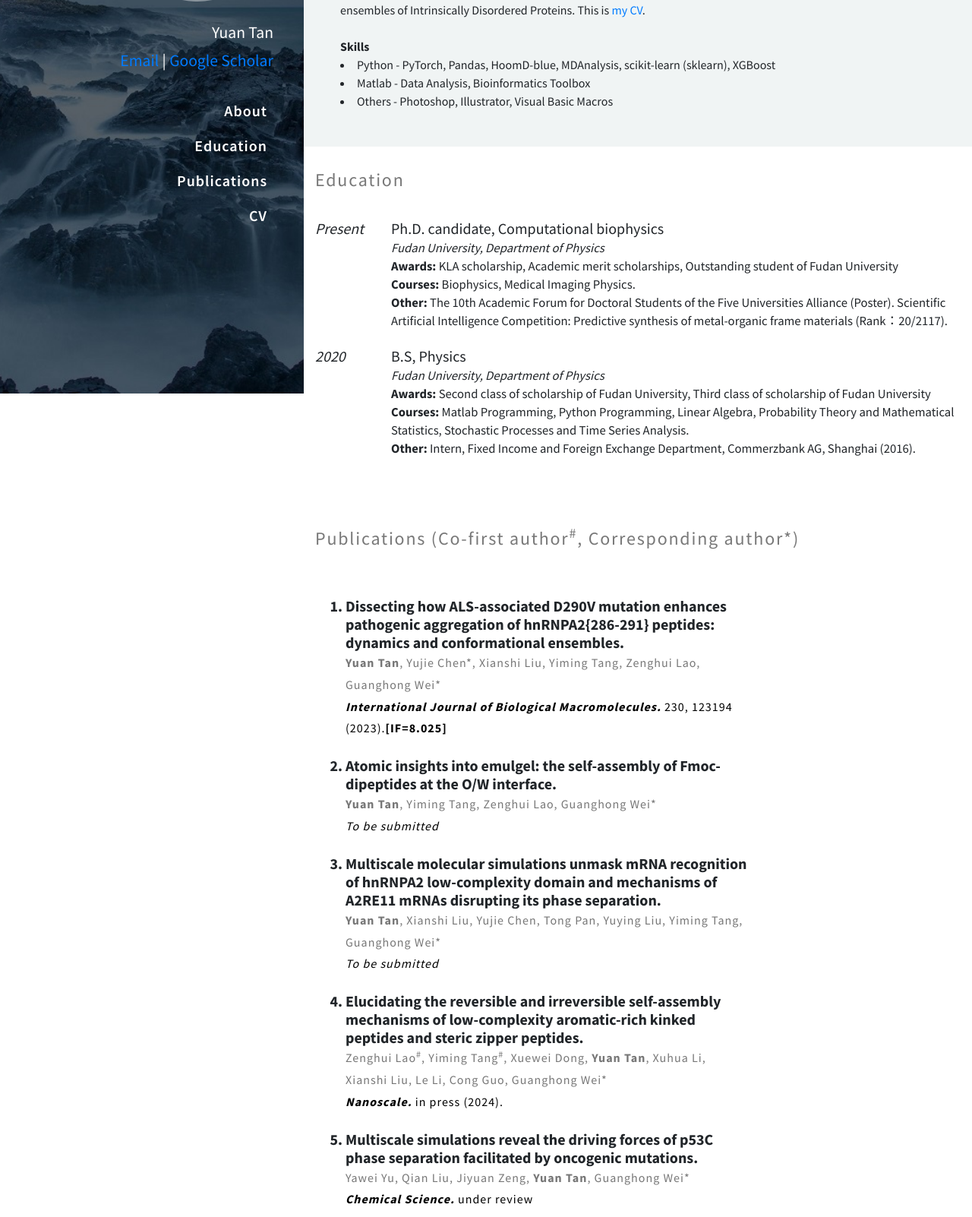
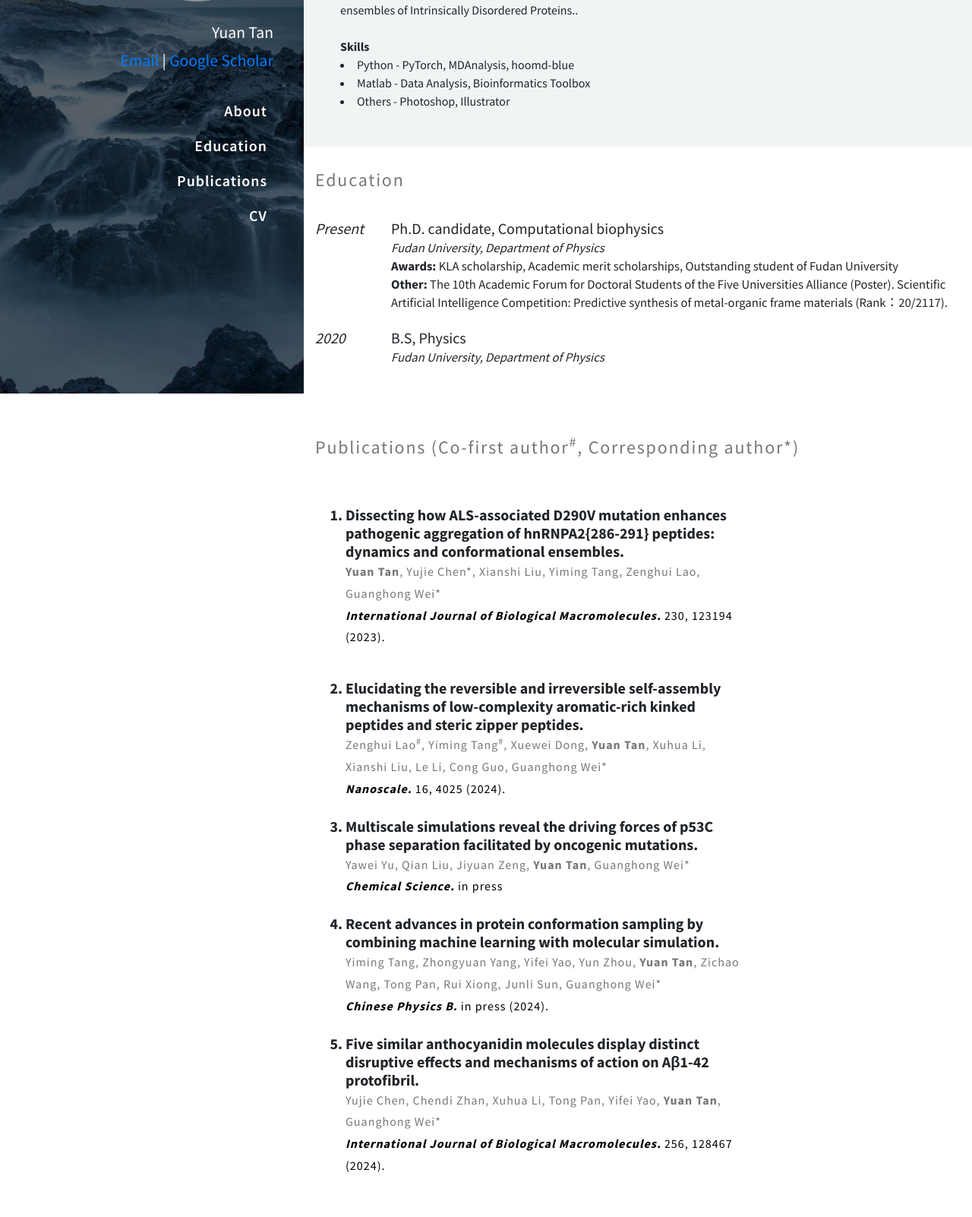
Before and after one commit to cirrrrcle/YuanTan, a plain HTML site: page index.html in a window 1280 px wide. Shown: the part 282-1884 px from the top of the page at 76% size. Drawn offline with Linux system fonts and the light colour scheme.

Commit message:
Update index.html

```diff
--- a/index.html
+++ b/index.html
@@ -74,20 +74,20 @@
 		  <!-- <h6>Department of Physics</a><br>Fudan University</a><br>China, Shanghai<br></h6> -->
 
           <br>
-          I am a Ph.D. candidate in computational biophysics, supervised by <a href="http://www.physics.fudan.edu.cn/tps/people/ghwei/index_en.htm">Prof. Guanghong Wei</a>. My research interest goes from <b>computational modelling and simulation</b> to <b>machine learning</b>. I have worked in the past on questions about (1) phase separation in biological systems, (2) pathogenic aggregation caused by desease-related mutations and (3) functional self-assembling novel biomaterials. I combined multiscale physical models (coarse-grained/all-atom) with various sampling methods (Monte Carlo/Langevin dynamics/molecular dynamics). Recently, I am using machine learning methods to predict synthesis properties of metal-organic frame materials and to investigate conformational ensembles of Intrinsically Disordered Proteins. This is <a href="files/CV.pdf">my CV</a>.
+          I am a Ph.D. candidate in computational biophysics, supervised by <a href="http://www.physics.fudan.edu.cn/tps/people/ghwei/index_en.htm">Prof. Guanghong Wei</a>. My research interest goes from <b>computational modelling and simulation</b> to <b>machine learning</b>. I have worked in the past on questions about (1) phase separation in biological systems, (2) pathogenic aggregation caused by desease-related mutations and (3) functional self-assembling novel biomaterials. I combined multiscale physical models (coarse-grained/all-atom) with various sampling methods (Monte Carlo/Langevin dynamics/molecular dynamics). Recently, I am using machine learning methods to predict synthesis properties of metal-organic frame materials and to investigate conformational ensembles of Intrinsically Disordered Proteins.</a>.
 		  <!-- I am a Ph.D. candidate in computational biophysics, supervised by <a href="http://www.physics.fudan.edu.cn/tps/people/ghwei/index_en.htm">Prof. Guanghong Wei</a>. My research interest goes from <b>computational modelling and simulation</b> to <b>machine learning</b>. I have worked in the past on questions about phase separation in biological systems, pathogenic aggregation caused by desease-related mutations and functional self-assembling novel biomaterials, combining multiscale physical models (coarse-grained/all-atom) with various sampling methods (Monte Carlo/Langevin dynamics/molecular dynamics). Recently, I am using machine learning methods to predict synthesis properties of metal-organic frame materials, to investigate conformational ensembles of Intrinsically Disordered Proteins and to more efficiently remap from coarse-grained to all-atom conformations. This is <a href="files/CV.pdf">my CV</a>. -->
 
           <br><br>
           <strong>Skills</strong>
           </p>
-          <li>Python - PyTorch, Pandas, HoomD-blue, MDAnalysis, scikit-learn (sklearn), XGBoost</li>
+          <li>Python - PyTorch, MDAnalysis, hoomd-blue</li>
           <!-- <li>Python - PyTorch, Pandas, HoomD-blue, MDAnalysis, scikit-learn (sklearn), XGBoost, TensorFlow 2 + Keras</li> -->
           <li>Matlab - Data Analysis, Bioinformatics Toolbox</li>
           <!-- <li>C++ - Data Analysis, GROMACS</li> -->
           <!-- <li>Fortran - CAMPARI</li> -->
           <!-- <li>Visual Basic - Data Analysis, Macro in Excel</li> -->
           <!-- <li>Photoshop; Adobe Ai; Shapr3D/KeyShot (Modeling/Rendering)</li> -->
-          <li>Others - Photoshop, Illustrator, Visual Basic Macros</li>
+          <li>Others - Photoshop, Illustrator</li>
           <!-- <li>Geometric deep learning</li>        -->
           <!--a class="btn btn-primary mt-lg-5 mt-3 agile-link-bnr" href="#experience" role="button">Learn More</a-->
           <!-- <br> -->
@@ -160,15 +160,15 @@
 			<h5 style="padding-left: 5em;"><i><span style="font-size: smaller;">Fudan University, Department of Physics</span></i></h5>
 			<h5 style="padding-left: 5em;"><span style="font-size: smaller;"><strong>Awards:</strong> KLA scholarship, Academic merit scholarships, Outstanding student of Fudan University</span></h5>
 			<!-- <h5 style="padding-left: 5em;"><span style="font-size: smaller;"><strong>Courses:</strong> Biophysics, Medical Imaging Physics, PyTorch: From Beginner to Advanced.</span></h5> -->
-			<h5 style="padding-left: 5em;"><span style="font-size: smaller;"><strong>Courses:</strong> Biophysics, Medical Imaging Physics.</span></h5>
+			<!-- <h5 style="padding-left: 5em;"><span style="font-size: smaller;"><strong>Courses:</strong> Biophysics, Medical Imaging Physics.</span></h5> -->
 			<h5 style="padding-left: 5em;"><span style="font-size: smaller;"><strong>Other:</strong> The 10th Academic Forum for Doctoral Students of the Five Universities Alliance (Poster).
 			Scientific Artificial Intelligence Competition: Predictive synthesis of metal-organic frame materials (Rank：20/2117).</span></h5>
 			<br>
 			<h5><i><span style="display: inline-block; width: 5em;">2020</span></i>B.S, Physics</h5>
 			<h5 style="padding-left: 5em;"><i><span style="font-size: smaller;">Fudan University, Department of Physics</span></i></h5>
-			<h5 style="padding-left: 5em;"><span style="font-size: smaller;"><strong>Awards:</strong> Second class of scholarship of Fudan University, Third class of scholarship of Fudan University</span></h5>
-			<h5 style="padding-left: 5em;"><span style="font-size: smaller;"><strong>Courses:</strong> Matlab Programming, Python Programming, Linear Algebra, Probability Theory and Mathematical Statistics, Stochastic Processes and Time Series Analysis.</span></h5>
-			<h5 style="padding-left: 5em;"><span style="font-size: smaller;"><strong>Other:</strong> Intern, Fixed Income and Foreign Exchange Department, Commerzbank AG, Shanghai (2016).</span></h5>
+			<!-- <h5 style="padding-left: 5em;"><span style="font-size: smaller;"><strong>Awards:</strong> Second class of scholarship of Fudan University, Third class of scholarship of Fudan University</span></h5> -->
+			<!-- <h5 style="padding-left: 5em;"><span style="font-size: smaller;"><strong>Courses:</strong> Matlab Programming, Python Programming, Linear Algebra, Probability Theory and Mathematical Statistics, Stochastic Processes and Time Series Analysis.</span></h5> -->
+			<!-- <h5 style="padding-left: 5em;"><span style="font-size: smaller;"><strong>Other:</strong> Intern, Fixed Income and Foreign Exchange Department, Commerzbank AG, Shanghai (2016).</span></h5> -->
 			<br>
 			<br>
 			<br>
@@ -202,7 +202,7 @@
               </li></b></h5>
               <p><strong>Yuan Tan</strong>, Yujie Chen*, Xianshi Liu, Yiming Tang, Zenghui Lao, Guanghong Wei*<br>
               </p>
-              <p> <font color="#000000"><b><i>International Journal of Biological Macromolecules.</i></b> 230,</font><font color="000000"> 123194 (2023).</font><font color="000000"><b>[IF=8.025]</b></font></p>
+              <p> <font color="#000000"><b><i>International Journal of Biological Macromolecules.</i></b> 230,</font><font color="000000"> 123194 (2023).</font><font color="000000"><b></b></font></p>
               <!-- <p>(<strong>SIGGRAPH 2022</strong>) ACM Transactions on Graphics, TOG Journal Track</p> -->
               <!-- <p class="text-left">We present TightCap, a data-driven scheme to capture both the human shape and dressed garments accurately with only a single 3D human scan. </p> -->
               <!-- <p> -->
@@ -224,22 +224,22 @@
             <!-- </div> -->
 
             <!-- .Icon ends here -->
-            <div class="col-md-8 col-12 paper_content">
-              <h5><b><li>Atomic insights into emulgel: the self-assembly of Fmoc-dipeptides at the O/W interface.<br>
-              </li></b></h5>
-              <p><strong>Yuan Tan</strong>, Yiming Tang, Zenghui Lao, Guanghong Wei*<br>
-              </p>
-              <p> <font color="#000000"><i>To be submitted</i></font></p>
+            <!-- <div class="col-md-8 col-12 paper_content"> -->
+              <!-- <h5><b><li>Atomic insights into emulgel: the self-assembly of Fmoc-dipeptides at the O/W interface.<br> -->
+              <!-- </li></b></h5> -->
+              <!-- <p><strong>Yuan Tan</strong>, Yiming Tang, Zenghui Lao, Guanghong Wei*<br> -->
+              <!-- </p> -->
+              <!-- <p> <font color="#000000"><i>To be submitted</i></font></p> -->
               <!-- <p>(<strong>SIGGRAPH 2022</strong>) ACM Transactions on Graphics, TOG Journal Track</p> -->
               <!-- <p class="text-left">We present TightCap, a data-driven scheme to capture both the human shape and dressed garments accurately with only a single 3D human scan. </p> -->
               <!-- <p> -->
                 <!-- [<a href="files/PNAS-1.pdf">Paper</a>] -->
                 <!-- [<a href="files/PNAS-1-SM.pdf">Supp. Mater.</a>] -->
               <!-- </p> -->
-            </div>
+            <!-- </div> -->
             <!-- .Service-content ends here -->
           </div>
-		<div class="row paper_box">
+		<!-- <div class="row paper_box"> -->
             <!-- <div class="col-md-4 col-12 paper_img"> <video -->
                 <!-- id="myVideo" src="files/Paper/PNAS/PIERS.mp4" width="90%" playsinline="" autoplay="autoplay" loop="loop" preload="" muted="" alt="Popup Image" class="img-fluid"> -->
                 <!-- <script> -->
@@ -251,21 +251,21 @@
             <!-- </div> -->
 
             <!-- .Icon ends here -->
-            <div class="col-md-8 col-12 paper_content">
-              <h5><b><li>Multiscale molecular simulations unmask mRNA recognition of hnRNPA2 low-complexity domain and mechanisms of A2RE11 mRNAs disrupting its phase separation.<br>
-              </li></b></h5>
-              <p><strong>Yuan Tan</strong>, Xianshi Liu, Yujie Chen, Tong Pan, Yuying Liu, Yiming Tang, Guanghong Wei*<br>
-              </p>
-              <p> <font color="#000000"><i>To be submitted</i></font></p>
+            <!-- <div class="col-md-8 col-12 paper_content"> -->
+              <!-- <h5><b><li>Multiscale molecular simulations unmask mRNA recognition of hnRNPA2 low-complexity domain and mechanisms of A2RE11 mRNAs disrupting its phase separation.<br> -->
+              <!-- </li></b></h5> -->
+              <!-- <p><strong>Yuan Tan</strong>, Xianshi Liu, Yujie Chen, Tong Pan, Yuying Liu, Yiming Tang, Guanghong Wei*<br> -->
+              <!-- </p> -->
+              <!-- <p> <font color="#000000"><i>To be submitted</i></font></p> -->
               <!-- <p>(<strong>SIGGRAPH 2022</strong>) ACM Transactions on Graphics, TOG Journal Track</p> -->
               <!-- <p class="text-left">We present TightCap, a data-driven scheme to capture both the human shape and dressed garments accurately with only a single 3D human scan. </p> -->
               <!-- <p> -->
                 <!-- [<a href="files/PNAS-1.pdf">Paper</a>] -->
                 <!-- [<a href="files/PNAS-1-SM.pdf">Supp. Mater.</a>] -->
               <!-- </p> -->
-            </div>
+            <!-- </div> -->
             <!-- .Service-content ends here -->
-          </div>
+          <!-- </div>		 -->
 		<div class="row paper_box">
             <!-- <div class="col-md-4 col-12 paper_img"> <video -->
                 <!-- id="myVideo" src="files/Paper/PNAS/PIERS.mp4" width="90%" playsinline="" autoplay="autoplay" loop="loop" preload="" muted="" alt="Popup Image" class="img-fluid"> -->
@@ -283,7 +283,7 @@
               </li></b></h5>
               <p>Zenghui Lao<sup>#</sup>, Yiming Tang<sup>#</sup>, Xuewei Dong, <strong>Yuan Tan</strong>, Xuhua Li, Xianshi Liu, Le Li, Cong Guo, Guanghong Wei*<br>
               </p>
-              <p> <font color="#000000"><b><i>Nanoscale.</i></b> in press</font><font color="000000"> (2024).</font></p>
+              <p> <font color="#000000"><b><i>Nanoscale.</i></b> 16,</font><font color="000000">  4025</font><font color="000000"> (2024).</font></p>
               <!-- <p>(<strong>SIGGRAPH 2022</strong>) ACM Transactions on Graphics, TOG Journal Track</p> -->
               <!-- <p class="text-left">We present TightCap, a data-driven scheme to capture both the human shape and dressed garments accurately with only a single 3D human scan. </p> -->
               <!-- <p> -->
@@ -310,7 +310,7 @@
               </li></b></h5>
               <p>Yawei Yu, Qian Liu, Jiyuan Zeng, <strong>Yuan Tan</strong>, Guanghong Wei*<br>
               </p>
-              <p> <font color="#000000"><b><i>Chemical Science.</i></b> under review</font></p>
+              <p> <font color="#000000"><b><i>Chemical Science.</i></b> in press</font></p>
               <!-- <p>(<strong>SIGGRAPH 2022</strong>) ACM Transactions on Graphics, TOG Journal Track</p> -->
               <!-- <p class="text-left">We present TightCap, a data-driven scheme to capture both the human shape and dressed garments accurately with only a single 3D human scan. </p> -->
               <!-- <p> -->
```
